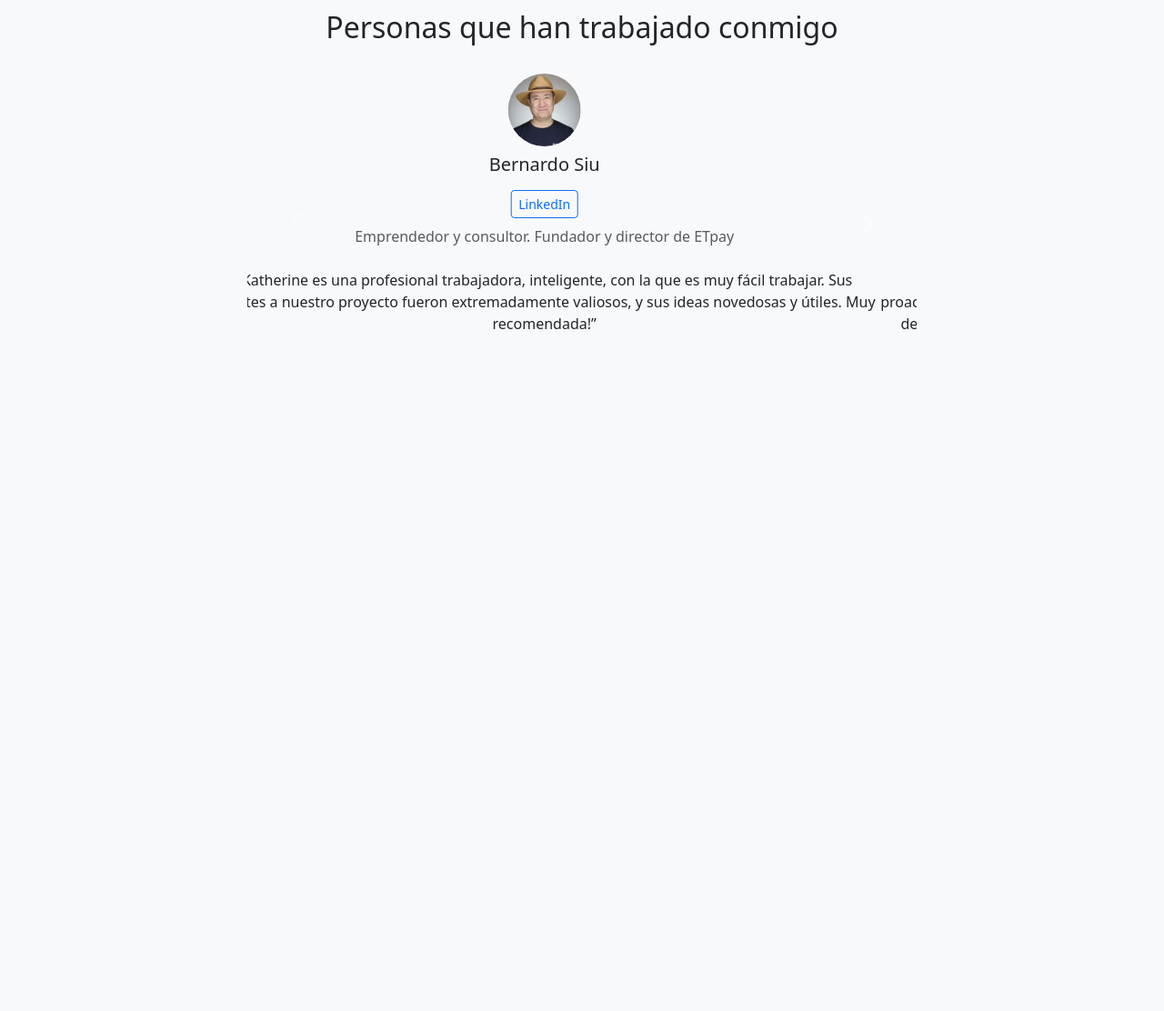
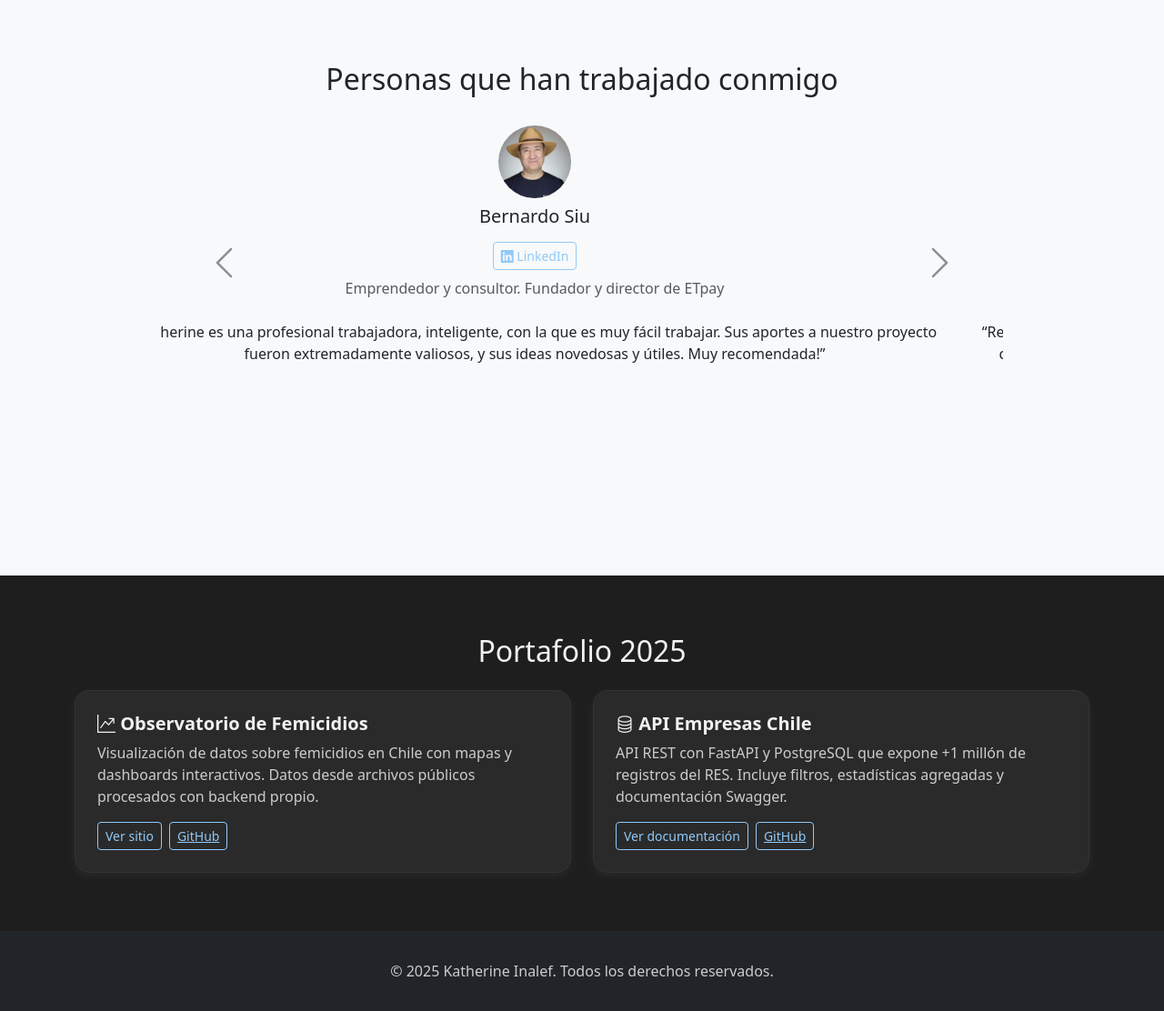
Before and after one commit to kinalef/cv_web, a plain HTML site: page index.html in a window 1280 px wide. Shown: the part 520-1632 px from the top of the page at 91% size. Before the commit the page ends 1008 px from the top, so only its background shows below. Drawn offline with nearby package versions, Linux system fonts and the light colour scheme.

Commit message:
Añade sección portafolio

```diff
--- a/index.html
+++ b/index.html
@@ -5,26 +5,75 @@
     <meta name="viewport" content="width=device-width, initial-scale=1.0">
     <title>Katherine Inalef - Portafolio</title>
     <link href="https://cdn.jsdelivr.net/npm/bootstrap@5.3.0/dist/css/bootstrap.min.css" rel="stylesheet">
+    <link href="https://cdn.jsdelivr.net/npm/bootstrap-icons@1.10.5/font/bootstrap-icons.css" rel="stylesheet">
+    <link rel="stylesheet" href="https://cdn.jsdelivr.net/npm/bootstrap-icons@1.10.5/font/bootstrap-icons.css">
     <script src="https://cdn.jsdelivr.net/npm/bootstrap@5.3.0/dist/js/bootstrap.bundle.min.js"></script>
+    <style>
+        body {
+            background-color: #f8f9fa;
+            color: #212529;
+        }
+        .bg-dark {
+            background-color: #1e1e1e;
+        }
+        .project-section-wrapper {
+            background-color: #1e1e1e;
+            color: #f1f1f1;
+            padding: 4rem 0;
+            margin-top: 4rem;
+        }
+        .project-card {
+            background-color: #2a2a2a;
+            border-radius: 1rem;
+            border: 1px solid #333;
+            box-shadow: 0 4px 12px rgba(255, 255, 255, 0.05);
+            transition: transform 0.2s ease;
+        }
+        .project-card:hover {
+            transform: translateY(-4px);
+        }
+        .project-title {
+            font-size: 1.25rem;
+            font-weight: 600;
+        }
+        .project-description {
+            font-size: 1rem;
+            color: #ccc;
+        }
+        .btn-outline-primary, .btn-link {
+            color: #90caf9;
+            border-color: #90caf9;
+        }
+        .btn-outline-primary:hover {
+            background-color: #90caf9;
+            color: #121212;
+        }
+        footer {
+            background-color: #212529;
+            color: #ccc;
+            padding: 2rem 0;
+            text-align: center;
+        }
+    </style>
 </head>
-<body class="bg-light">
-    <!-- Header a ancho completo -->
+<body>
     <header class="text-center py-5 bg-dark text-white w-100">
-        <img src="./img/katherine_inalef.jpg" class="rounded-circle" width="200" alt="Avatar">
-        <h1 class="mt-3">¡Hola! Soy Katherine</h1>
-        <h4>Fullstack Developer</h4>
-        <div class="d-flex justify-content-center gap-2 py-3">
-            <a href="https://www.linkedin.com/in/katherineinalef" class="btn btn-primary" target="_blank">LinkedIn</a>
-            <a href="KInalef_CV_Web.pdf" class="btn btn-outline-light" download>Descargar CV</a>
-            <a href="mailto:contacto@tudominio.com" class="btn btn-success">Hablemos!</a>
-        </div>
-    </header>
+    <img src="./img/katherine_inalef.jpg" class="rounded-circle shadow-lg" width="180" alt="Avatar">
+    <h1 class="mt-3 display-5 fw-bold">Hola, soy Katherine Inalef</h1>
+    <p class="lead">Ingeniero de Software | Desarrolladora FullStack</p>
+    <div class="d-flex justify-content-center gap-3 py-3">
+        <a href="https://www.linkedin.com/in/katherineinalef" class="btn btn-primary btn-lg" target="_blank">LinkedIn</a>
+        <a href="KInalef_CV_Web.pdf" class="btn btn-outline-light btn-lg" download>Descargar CV</a>
+        <a href="mailto:contacto@tudominio.com" class="btn btn-success btn-lg">Hablemos</a>
+    </div>
+</header>
 
-    <div class="container">
+    <div class="container py-5">
         <div class="row justify-content-center">
-            <div class="col-md-8">
+            <div class="col-md-10">
+
                 <!-- Testimonios -->
-                <section class="my-5 py-2">
+                 <section class="my-5 py-2">
                     <h2 class="text-center">Personas que han trabajado conmigo</h2>
                     <div id="testimonialCarousel" class="carousel slide" data-bs-ride="carousel">
                         <div class="carousel-inner text-center py-4">
@@ -66,15 +115,52 @@
                             </div>
                         </div>
                         <button class="carousel-control-prev" type="button" data-bs-target="#testimonialCarousel" data-bs-slide="prev">
-                            <span class="carousel-control-prev-icon" aria-hidden="true"></span>
+                        <i class="bi bi-chevron-left fs-1 text-dark"></i>
+                        <span class="visually-hidden">Anterior</span>
                         </button>
                         <button class="carousel-control-next" type="button" data-bs-target="#testimonialCarousel" data-bs-slide="next">
-                            <span class="carousel-control-next-icon" aria-hidden="true"></span>
+                        <i class="bi bi-chevron-right fs-1 text-dark"></i>
+                        <span class="visually-hidden">Siguiente</span>
                         </button>
                     </div>
                 </section>
             </div>
         </div>
     </div>
+
+    <!-- Portafolio 2025 a ancho completo -->
+    <section class="project-section-wrapper">
+        <div class="container">
+            <h2 class="text-center mb-4">Portafolio 2025</h2>
+            <div class="row g-4">
+                <div class="col-md-6">
+                    <div class="project-card p-4 h-100">
+                        <h5 class="project-title"><i class="bi bi-graph-up-arrow"></i> Observatorio de Femicidios</h5>
+                        <p class="project-description">Visualización de datos sobre femicidios en Chile con mapas y dashboards interactivos. Datos desde archivos públicos procesados con backend propio.</p>
+                        <div class="d-flex gap-2 mt-3">
+                            <a href="https://observatorio-genero.vercel.app/" class="btn btn-outline-primary btn-sm" target="_blank">Ver sitio</a>
+                            <a href="https://github.com/kinalef/observatorio-femicidios" class="btn btn-link btn-sm" target="_blank">GitHub</a>
+                        </div>
+                    </div>
+                </div>
+                <div class="col-md-6">
+                    <div class="project-card p-4 h-100">
+                        <h5 class="project-title"><i class="bi bi-database"></i> API Empresas Chile</h5>
+                        <p class="project-description">API REST con FastAPI y PostgreSQL que expone +1 millón de registros del RES. Incluye filtros, estadísticas agregadas y documentación Swagger.</p>
+                        <div class="d-flex gap-2 mt-3">
+                            <a href="https://api-empresas-chile.onrender.com/docs" class="btn btn-outline-primary btn-sm" target="_blank">Ver documentación</a>
+                            <a href="https://github.com/kinalef/api-empresas-chile" class="btn btn-link btn-sm" target="_blank">GitHub</a>
+                        </div>
+                    </div>
+                </div>
+            </div>
+        </div>
+    </section>
+
+    <footer>
+        <div class="container">
+            <p class="mb-0">&copy; 2025 Katherine Inalef. Todos los derechos reservados.</p>
+        </div>
+    </footer>
 </body>
 </html>
```
